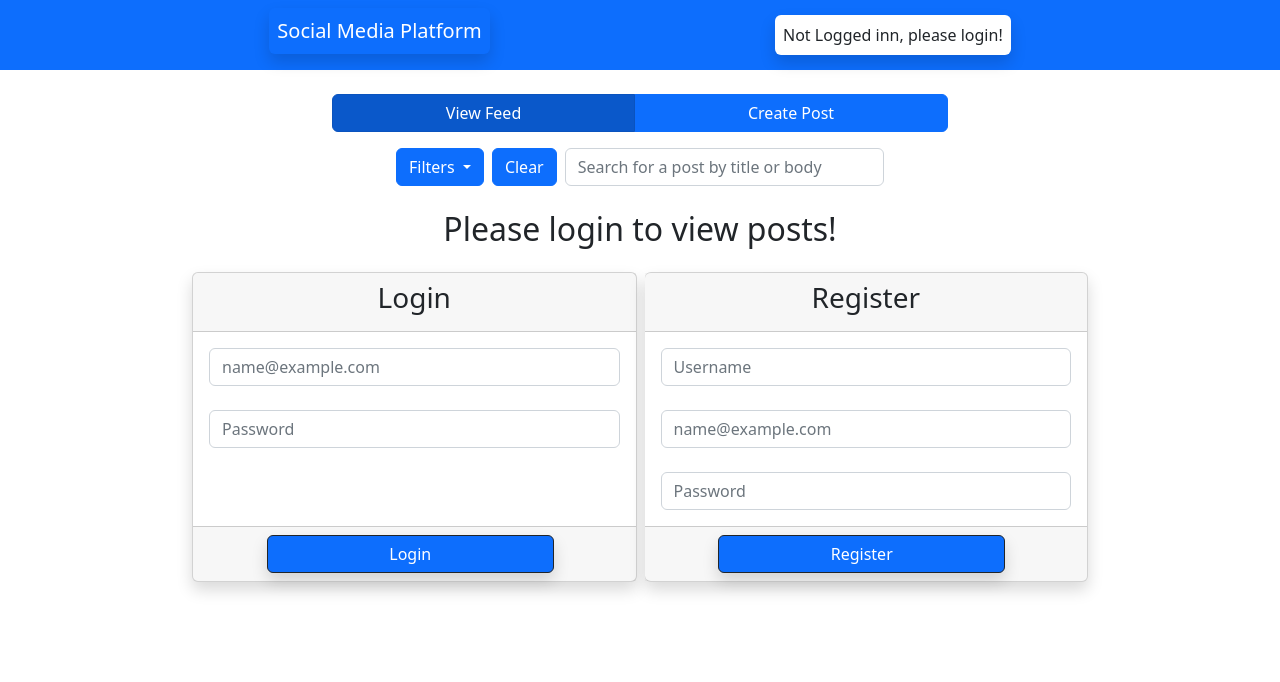
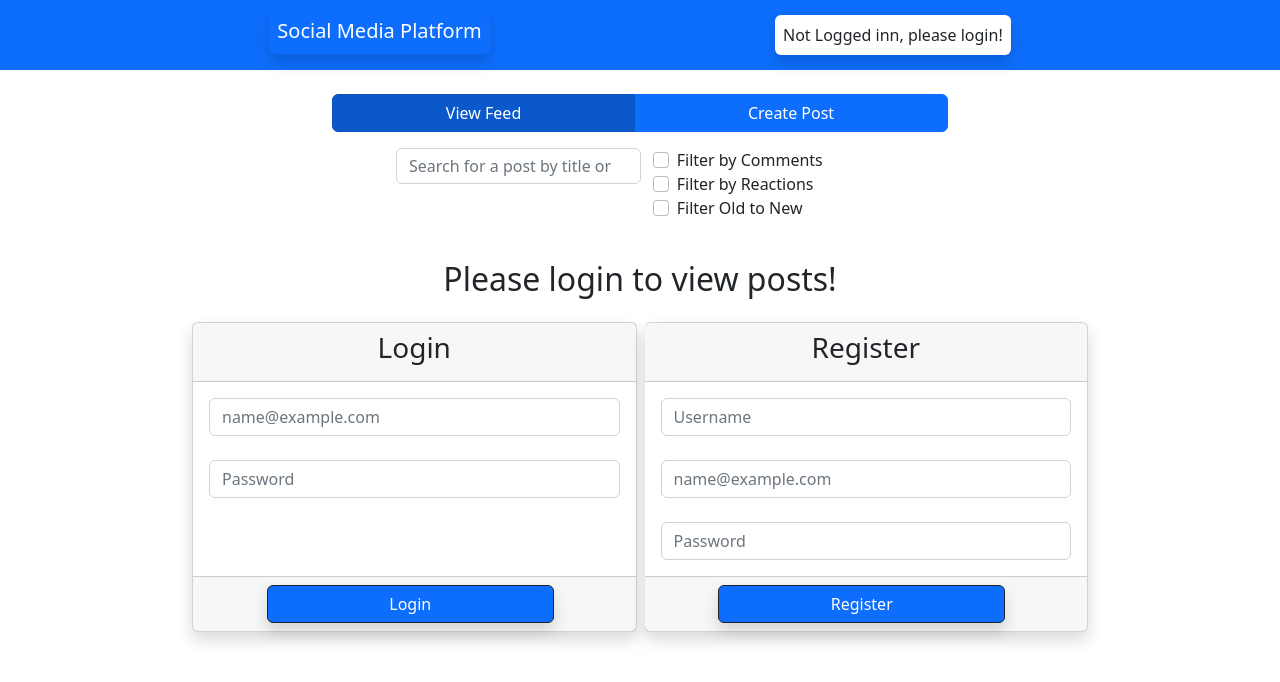
Before and after one commit to pnordboj/JS2-Framework, a website with bundled scripts: page index.html in a window 1280 px wide. Built offline with nearby package versions, Linux system fonts and the light colour scheme; no server answers.

Commit message:
Fixed CSS issue

```diff
--- a/index.html
+++ b/index.html
@@ -6,7 +6,7 @@
     <meta name="viewport" content="width=device-width, initial-scale=1.0">
     <meta name="description" content="Social Media platform for everyone at Noroff!">
     <link rel="icon" type="image/x-icon" href="src/assets/favicon.ico">
-    <link rel="stylesheet" href="node_modules/bootstrap/dist/css/bootstrap.min.css">
+    <link rel="stylesheet" href="dist/css/styles.css">
     <title>Social Media Forum</title>
 </head>
 <body>
@@ -27,30 +27,23 @@
             <button class="btn btn-primary active" id="view-feed-tab">View Feed</button>
             <button class="btn btn-primary" id="create-post-tab">Create Post</button>
         </ul>
-        <div id="search-form">
+        <div id="search-form d-flex flex-column">
             <form class="container d-flex" style="width: 40%;">
-                <div class="dropdown me-2">
-                <button class="btn btn-primary dropdown-toggle" type="button" data-bs-toggle="dropdown" aria-expanded="false">
-                    Filters
-                </button>
-                <ul class="dropdown-menu">
+                <input id="searchButton" type="search" class="form-control mr-sm-2" type="search" placeholder="Search for a post by title or body" aria-label="Search" style="height: 5%;">
+                <ul class="container d-flex flex-column">
                     <li class="list-group-item">
                         <input class="form-check-input me-1" type="checkbox" value="" id="filter-comments">
-                        <label class="form-check-label" for="firstCheckbox">Filter by Most Comments</label>
-                      </li>
-                      <li class="list-group-item">
+                        <label class="form-check-label" for="firstCheckbox">Filter by Comments</label>
+                    </li>
+                    <li class="list-group-item">
                         <input class="form-check-input me-1" type="checkbox" value="" id="filter-reactions">
-                        <label class="form-check-label" for="secondCheckbox">Filter by Most Reactions</label>
-                      </li>
-                      <li class="list-group-item">
+                        <label class="form-check-label" for="secondCheckbox">Filter by Reactions</label>
+                    </li>
+                    <li class="list-group-item">
                         <input class="form-check-input me-1" type="checkbox" value="" id="filter-date">
-                        <label class="form-check-label" for="thirdCheckbox">Filter from new to old</label>
-                      </li>
-
+                        <label class="form-check-label" for="thirdCheckbox">Filter Old to New</label>
+                    </li>
                 </ul>
-            </div>
-                <button class="btn btn-primary me-2" type="submit">Clear</button>
-                <input id="searchButton" type="search" class="form-control mr-sm-2" type="search" placeholder="Search for a post by title or body" aria-label="Search" >
             </form>
         </div>
         <div class="m-auto mt-4 row row-cols-md-2" id="all-posts" style="width: 70%;">
--- a/package.json
+++ b/package.json
@@ -6,7 +6,7 @@
   "scripts": {
     "docs": "jsdoc -c ./conf.json -r",
     "watch": "sass --watch src/scss:dist/css & live-server",
-    "build": "sass src/scss:dist/css"
+    "build": "sass src/scss:build/css"
   },
   "repository": {
     "type": "git",
--- a/src/js/search.js
+++ b/src/js/search.js
@@ -46,6 +46,7 @@ const displayPosts = (data) => {
                     <div class="card-body">
                     ${post.body}
                     <br>
+                    <img src="${post.media}" id="post-image" alt=" ">
                     <br>
                     <hr>
                     <b>Tags:</b> ${post.tags}
--- a/src/scss/components/_main.scss
+++ b/src/scss/components/_main.scss
@@ -0,0 +1,3 @@
+#post-image {
+    width: 20%;
+}
--- a/src/scss/styles.scss
+++ b/src/scss/styles.scss
@@ -2,5 +2,5 @@
 @use "./components/footer";
 @use "./components/main";
 
-@import "variables";
+@import "./components/_variables.scss";
 @import "../../node_modules/bootstrap/scss/bootstrap";
```
Also changed, not shown: post/index.html (+1 -1 lines), dist/css/styles.css, dist/css/variables.css (deleted), src/scss/components/_variables.scss (added), src/scss/variables.scss (deleted), 2 other files.
